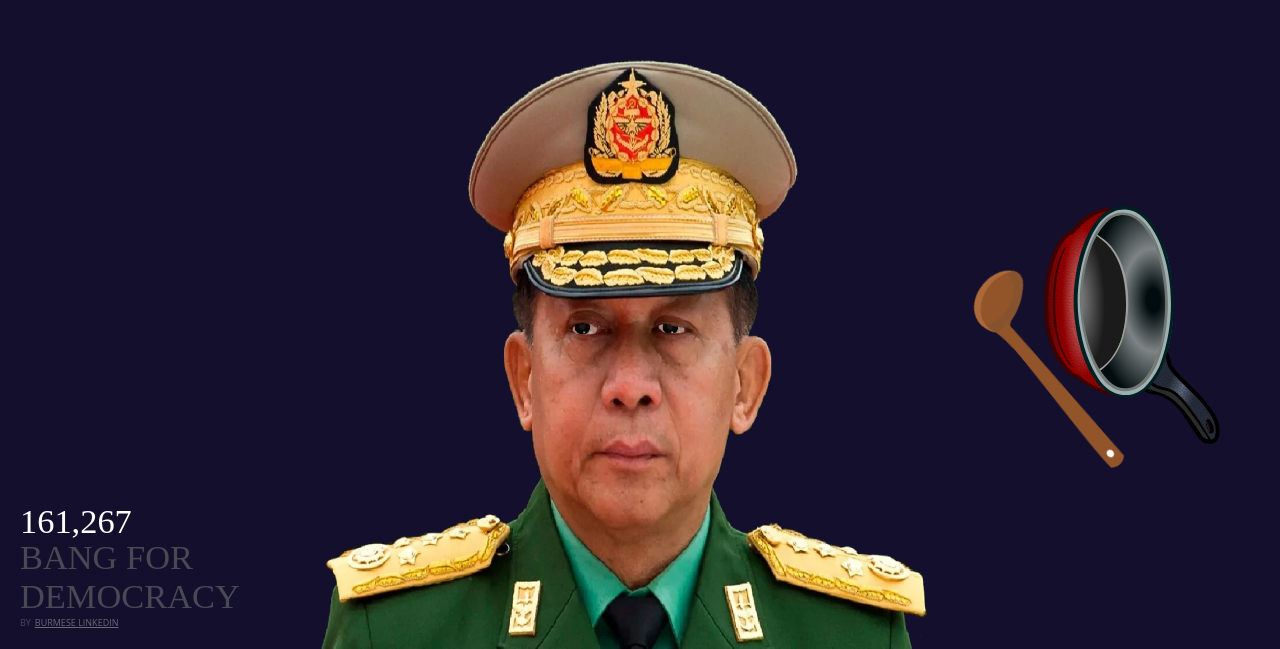
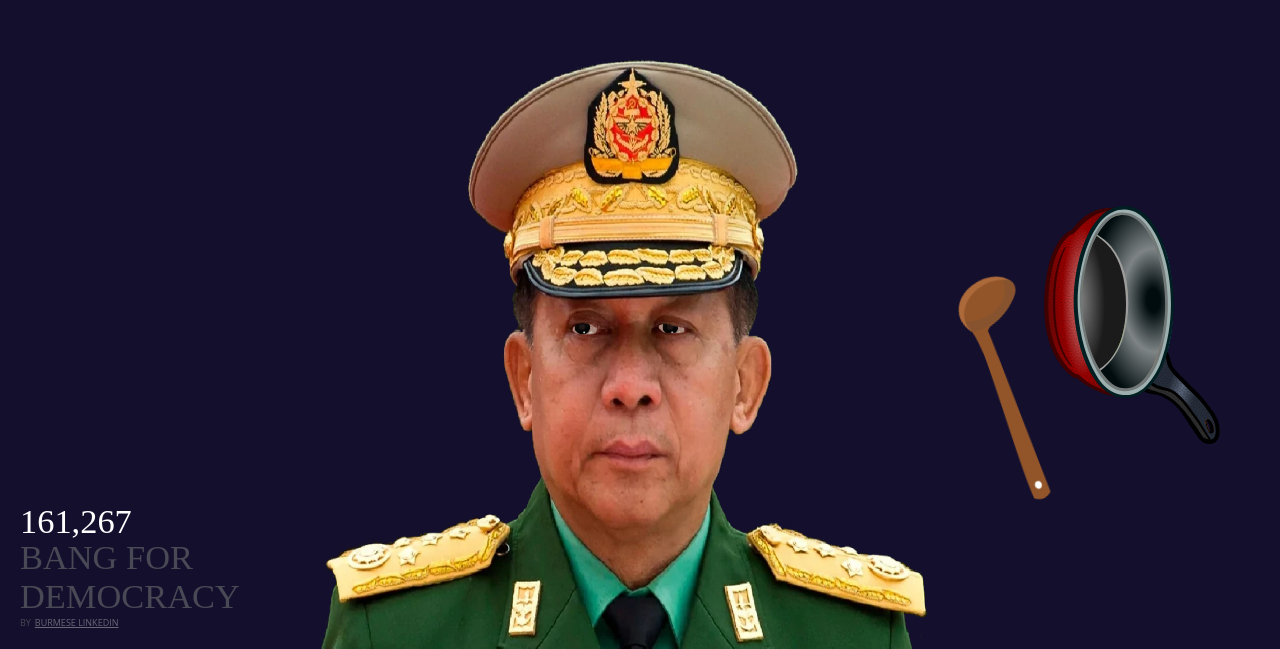
Before and after one commit to thr33fingers/bang-for-democracy, a React (Create React App) app: page / in a window 1280 px wide. Shown: the part 151-800 px from the top of the page. Built offline with nearby package versions, Linux system fonts and the light colour scheme.

Commit message:
Move banger with cursor and drop spring for eye movement

```diff
--- a/src/App.tsx
+++ b/src/App.tsx
@@ -1,47 +1,35 @@
-import React, {useState} from 'react';
-import {useSpring} from 'react-spring';
+import React, {useRef, useState} from 'react';
 import Eye, {EyeLateralities} from './components/eye';
 import Body from './components/body';
 import Counter from './components/counter';
 import Banger from './components/banger';
 import './App.css';
 
-const BangSoundEffect = new Audio('/pot-and-pan.ogg');
-
 const App = () => {
-  // TODO: we don't have backend now and probably never will :)
   const [counter, setCounter] = useState(Math.floor(new Date().getTime() / 10000000));
-
-  const [eyeSpring, setEyeSpring] = useSpring(() => ({
-    xy: [0, 0]  // [x, y]
-  }));
-
-  // @ts-ignore: typescript does not work well here with useSpring's
-  // to and from so // ignore type checking here
-  const ladleSpring = useSpring({
-    from: {transform: 'rotate(140deg) translate3d(0, -60px, 0)'},
-    to: [
-      {transform: 'rotate(172deg) translate3d(0, -60px, 0)'},
-      {transform: 'rotate(140deg) translate3d(0, -60px, 0)'}
-    ],
-    config: {duration: 250}
-  });
+  const [irisStyle, setIrisStyle] = useState<React.CSSProperties | undefined>();
+  const [bangerStyle, setBangerStyle] = useState<React.CSSProperties | undefined>();
+  const bangerRef = useRef<Element>();
 
   const onMouseMove = (e: React.MouseEvent) => {
     // animate eye movements
     const irisWidth = 20;
     const irisHeight = 16;
-    const offsetX = irisWidth * ((e.clientX / window.innerWidth) - 0.5);
-    const offsetY = irisHeight * ((e.clientY / window.innerHeight) - 0.5);
-    setEyeSpring({xy: [offsetX, offsetY]});
+    const irisOffsetX = irisWidth * ((e.clientX / window.innerWidth) - 0.5);
+    const irisOffsetY = irisHeight * ((e.clientY / window.innerHeight) - 0.5);
+    setIrisStyle({transform: `translate(${irisOffsetX}px, ${irisOffsetY}px)`});
+
+    if (bangerRef.current) {
+      setBangerStyle({
+        left: e.pageX - (bangerRef.current?.clientWidth as number) / 2,
+        top: e.pageY - (bangerRef.current?.clientHeight as number) / 2
+      });
+    }
   };
 
   const onClick = () => {
     // update counter and start bang animation
     setCounter(counter + 1);
-    BangSoundEffect.pause();
-    BangSoundEffect.currentTime = 0;
-    BangSoundEffect.play();
   };
 
   return (
@@ -52,15 +40,15 @@ const App = () => {
           <div className='eyes'>
             <Eye
               laterality={EyeLateralities.LEFT}
-              xy={eyeSpring.xy}/>
+              irisStyle={irisStyle}/>
             <Eye
               laterality={EyeLateralities.RIGHT}
-              xy={eyeSpring.xy}/>
+              irisStyle={irisStyle}/>
           </div>
           <Body/>
         </div>
       </div>
-      <Banger rxy={ladleSpring}/>
+      <Banger bangerStyle={bangerStyle} counter={counter} ref={bangerRef}/>
       <Counter value={counter}/>
     </div>
   );
--- a/src/components/banger.css
+++ b/src/components/banger.css
@@ -5,9 +5,9 @@
   top: 32%;
   left: 75%;
   transform-origin: 0 0;
-  transition: top 0.5s, left 0.5s;
-  /* transform: rotate(-45deg) translate(0%, 0%); */
+  backface-visibility: hidden;
   z-index: 3000;
+  pointer-events: none;
 }
 
 .banger .banger-inner-wrapper {
--- /dev/null
+++ b/src/components/banger.hooks.ts
@@ -0,0 +1,50 @@
+import {useEffect, useRef, useState} from 'react';
+import {useSpring} from 'react-spring';
+
+const BangSoundEffect = new Audio('/pot-and-pan.ogg');
+
+export function useLadleBang(counter: number): React.CSSProperties {
+  const initialMount = useRef(true);
+  const [isBanged, setIsBanged] = useState(false);
+  const duration = 200; // ms
+
+  const ladleStyle = useSpring(
+    {
+      transform: isBanged
+        ? 'rotate(172deg) translate3d(0, -60px, 0)'
+        : 'rotate(160deg) translate3d(24px, -60px, 0)',
+      config: {duration}
+    }
+  );
+
+  useEffect(
+    () => {
+      if (!isBanged) return;
+
+      const timeoutId = window.setTimeout(
+        () => setIsBanged(false),
+        duration
+      );
+
+      return () => window.clearTimeout(timeoutId);
+    },
+    [isBanged]
+  );
+
+  // trigger bang on counter change but not on initial mount
+  useEffect(
+    () => {
+      if (initialMount.current) {
+        initialMount.current = false;
+      } else {
+        setIsBanged(true);
+        BangSoundEffect.pause();
+        BangSoundEffect.currentTime = 0;
+        BangSoundEffect.play();
+      }
+    },
+    [counter]
+  );
+
+  return ladleStyle;
+}
--- a/src/components/banger.tsx
+++ b/src/components/banger.tsx
@@ -3,22 +3,26 @@ import {animated} from 'react-spring';
 import Pan from '../assets/pan.svg';
 import Ladle from '../assets/ladle-wooden.svg';
 import {BangerProps} from './banger.types';
+import {useLadleBang} from './banger.hooks';
 import './banger.css';
 
-const Banger: React.FC<BangerProps> = props => {
+const Banger = React.forwardRef((props: BangerProps, ref) => {
+  const ladleStyle = useLadleBang(props.counter);
+
   return (
-    <div className='banger'>
+    // @ts-ignore
+    <div className='banger' style={props.bangerStyle} ref={ref}>
       <div className='banger-inner-wrapper'>
         <div className='banger-inner'>
           <img className='pan' src={Pan}/>
           <animated.img
             className='ladle'
             src={Ladle}
-            style={props.rxy}/>
+            style={ladleStyle}/>
         </div>
       </div>
     </div>
   );
-};
+});
 
 export default Banger;
--- a/src/components/banger.types.ts
+++ b/src/components/banger.types.ts
@@ -1,3 +1,5 @@
 export type BangerProps = {
-  rxy: any;
+  bangerStyle?: React.CSSProperties,
+  counter: number;
+  ref: any;
 };
--- a/src/components/eye.tsx
+++ b/src/components/eye.tsx
@@ -1,5 +1,4 @@
 import React from 'react';
-import {animated} from 'react-spring';
 import {EyeProps} from './eye.types';
 import './eye.css';
 
@@ -9,16 +8,9 @@ export const EyeLateralities = Object.freeze({
 });
 
 const Eye: React.FC<EyeProps> = props => {
-  const irisSpringTransform =
-    props.xy.interpolate((x: number, y: number) => {
-      return `translate3d(${x}px, ${y}px, 0)`;
-    });
-
   return (
     <div className={`eye ${props.laterality}`}>
-      <animated.div
-        className='iris'
-        style={{transform: irisSpringTransform}}/>
+      <div className='iris' style={props.irisStyle}/>
       <div className='reflection'></div>
     </div>
   );
--- a/src/components/eye.types.ts
+++ b/src/components/eye.types.ts
@@ -1,4 +1,4 @@
 export type EyeProps = {
   laterality: string;
-  xy: any;
+  irisStyle?: React.CSSProperties
 };
```
